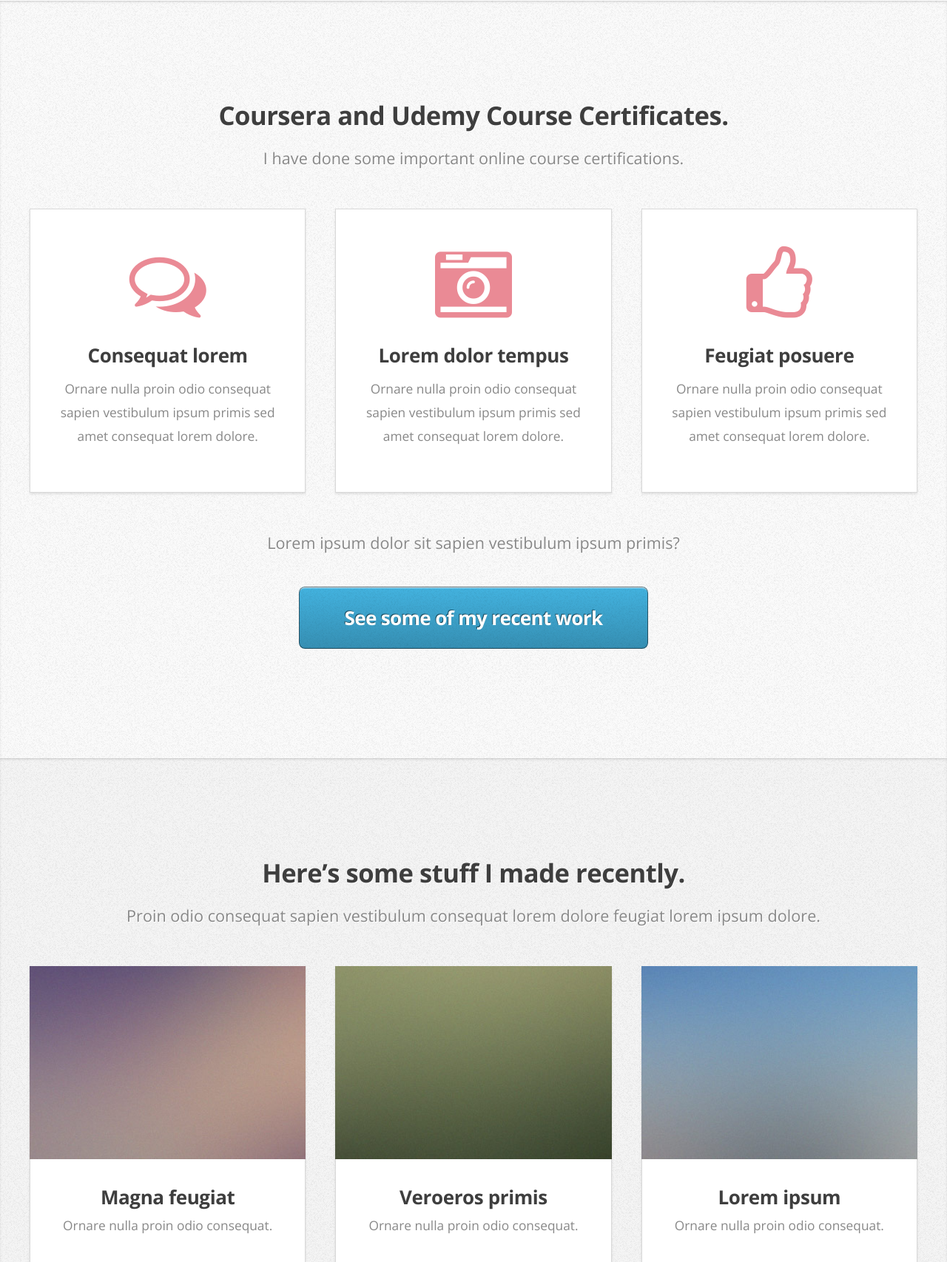
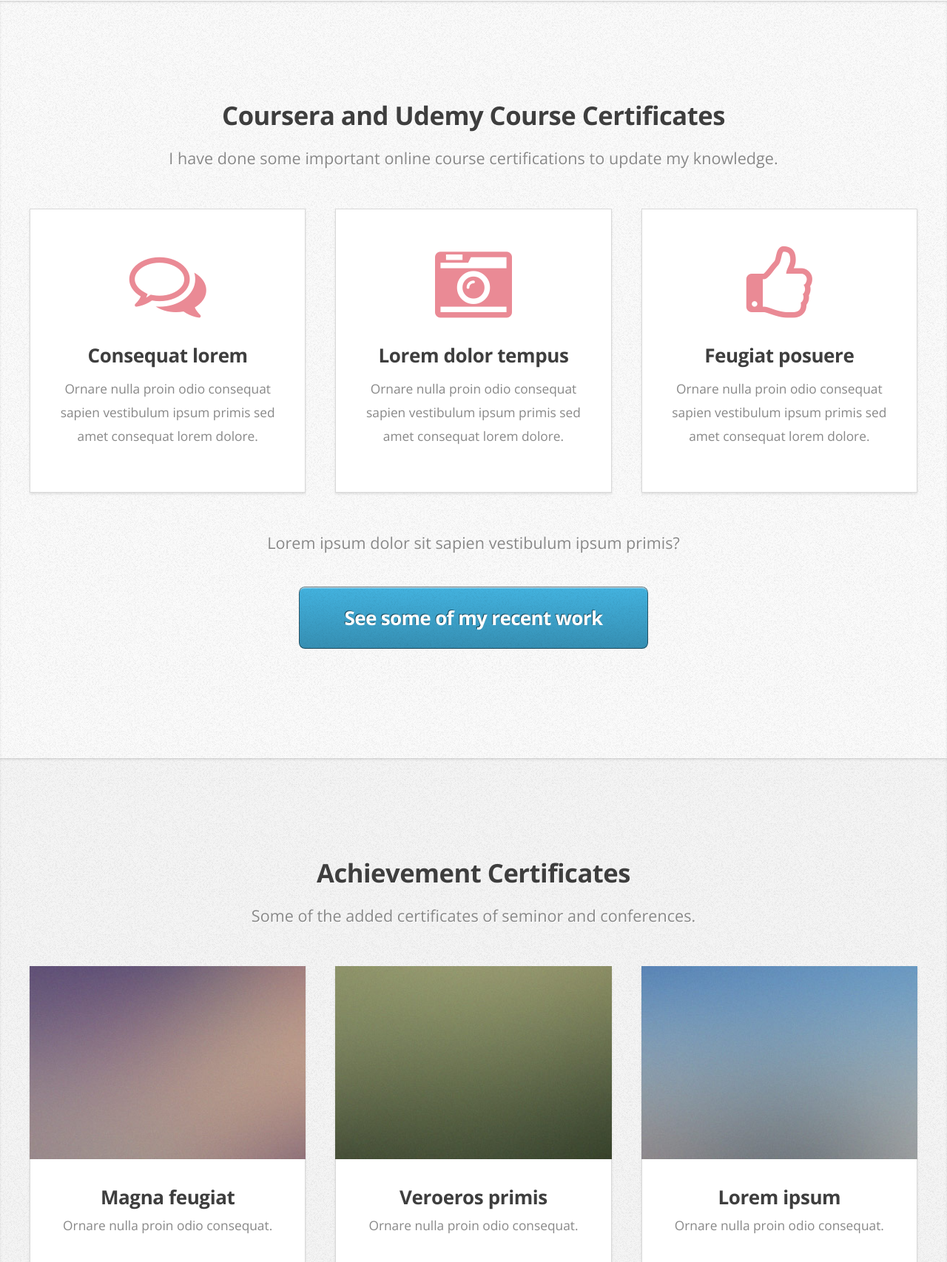
Before and after one commit to ManukumarNM/Profile_Django, a Django app: page / in a window 1280 px wide. Shown: the part 732-2438 px from the top of the page at 74% size. Run offline with Django 3.2, Linux system fonts and the light colour scheme; data comes from the database, SQL or seed files in the repository.

Commit message:
update content

```diff
--- a/template/index.html
+++ b/template/index.html
@@ -71,8 +71,8 @@
 			<div class="wrapper style2">
 				<article id="work">
 					<header>
-						<h2>Coursera and Udemy Course Certificates.</h2>
-						<p>I have done some important online course certifications.</p>
+						<h2>Coursera and Udemy Course Certificates</h2>
+						<p>I have done some important online course certifications to update my knowledge.</p>
 					</header>
 					<div class="container">
 						<div class="row">
@@ -110,8 +110,8 @@
 			<div class="wrapper style3">
 				<article id="portfolio">
 					<header>
-						<h2>Here’s some stuff I made recently.</h2>
-						<p>Proin odio consequat  sapien vestibulum consequat lorem dolore feugiat lorem ipsum dolore.</p>
+						<h2>Achievement Certificates </h2>
+						<p>Some of the added certificates of seminor and conferences.</p>
 					</header>
 					<div class="container">
 						<div class="row">
```
